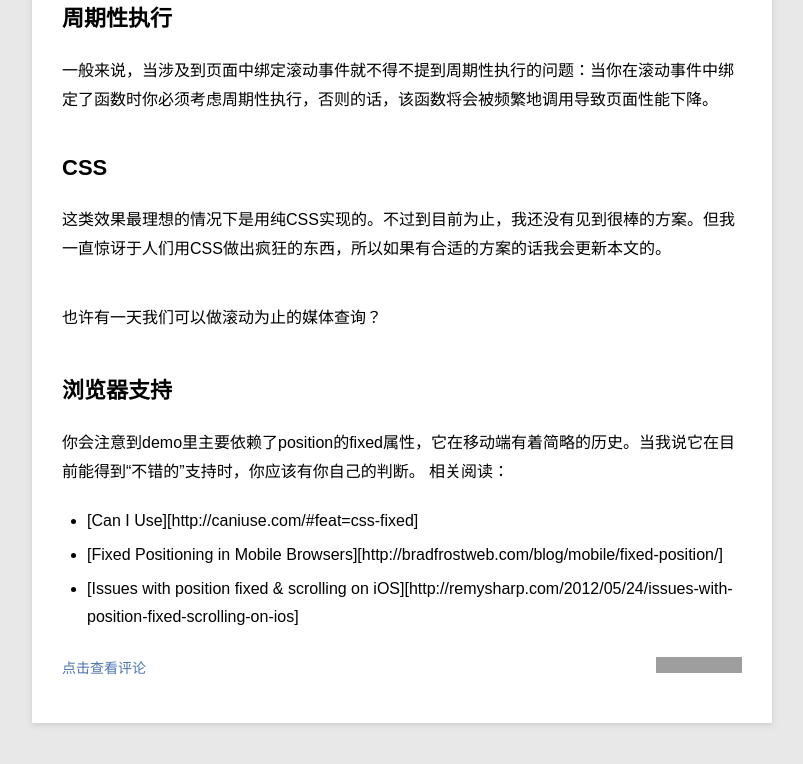
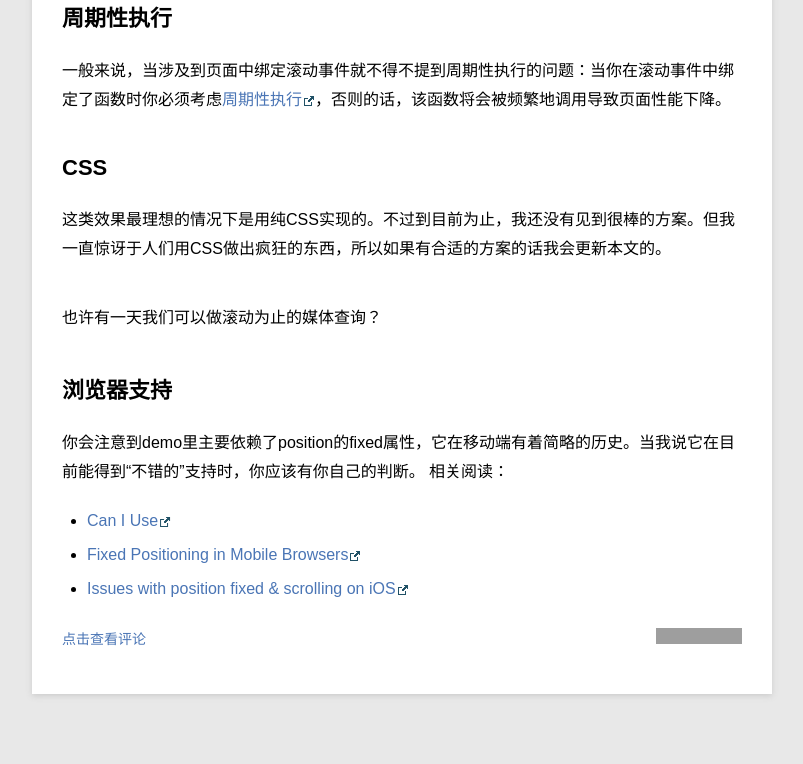
Before and after one commit to helloiamkitty/helloiamkitty.github.io, a Jekyll site: the page built from _posts/blog/2014-09-28-Scroll-Then-Fix-Content.md, in a window 1280 px wide and 1400 px high, scrolled down 5072 px. Shown: the part 597-1361 px from the top of the window, without its empty margins (78-881 px from the left). Built offline with Jekyll 4.4.1, drawn with Linux system fonts in a browser that asks for light colours; Markdown is read by kramdown in place of the engine named in the settings; some of the changed text lies outside the part shown; grey boxes are pictures that could not be loaded.

Commit message:
scroll then fix content

```diff
--- a/_posts/blog/2014-09-28-Scroll-Then-Fix-Content.md
+++ b/_posts/blog/2014-09-28-Scroll-Then-Fix-Content.md
@@ -109,8 +110,9 @@ jQuery代码：
 <div class="codepen-resizeable ui-resizable"><iframe id="cp_embed_AdaKr" src="//codepen.io/chriscoyier/embed/AdaKr?height=563&amp;theme-id=1&amp;slug-hash=AdaKr&amp;default-tab=result&amp;user=chriscoyier" scrolling="no" frameborder="0" height="563" allowtransparency="true" allowfullscreen="true" class="cp_embed_iframe" style="width: 100%; overflow: hidden;"></iframe><div class="cover"></div><div class="ui-resizable-handle ui-resizable-e" style="z-index: 90;"></div><div class="ui-resizable-handle ui-resizable-s" style="z-index: 90;"></div><div class="ui-resizable-handle ui-resizable-se ui-icon ui-icon-gripsmall-diagonal-se" style="z-index: 90;"></div></div>
 
 
+
 ##周期性执行
-一般来说，当涉及到页面中绑定滚动事件就不得不提到周期性执行的问题：当你在滚动事件中绑定了函数时你必须考虑周期性执行，否则的话，该函数将会被频繁地调用导致页面性能下降。
+一般来说，当涉及到页面中绑定滚动事件就不得不提到周期性执行的问题：当你在滚动事件中绑定了函数时你必须考虑[周期性执行](http://davidwalsh.name/javascript-debounce-function)，否则的话，该函数将会被频繁地调用导致页面性能下降。
 
 ##CSS
 这类效果最理想的情况下是用纯CSS实现的。不过到目前为止，我还没有见到很棒的方案。但我一直惊讶于人们用CSS做出疯狂的东西，所以如果有合适的方案的话我会更新本文的。
@@ -121,9 +123,10 @@ jQuery代码：
 ##浏览器支持
 你会注意到demo里主要依赖了position的fixed属性，它在移动端有着简略的历史。当我说它在目前能得到“不错的”支持时，你应该有你自己的判断。
 相关阅读：
-* [Can I Use][http://caniuse.com/#feat=css-fixed]
-* [Fixed Positioning in Mobile Browsers][http://bradfrostweb.com/blog/mobile/fixed-position/]
-* [Issues with position fixed & scrolling on iOS][http://remysharp.com/2012/05/24/issues-with-position-fixed-scrolling-on-ios]
+
+* [Can I Use](http://caniuse.com/#feat=css-fixed)
+* [Fixed Positioning in Mobile Browsers](http://bradfrostweb.com/blog/mobile/fixed-position/)
+* [Issues with position fixed & scrolling on iOS](http://remysharp.com/2012/05/24/issues-with-position-fixed-scrolling-on-ios)
 
 
 [source]: http://css-tricks.com/scroll-fix-content/
```
Also changed, not shown: other parts of _posts/blog/2014-09-28-Scroll-Then-Fix-Content.md (+2 -1 lines), images/scrollFix/state-1.png.
